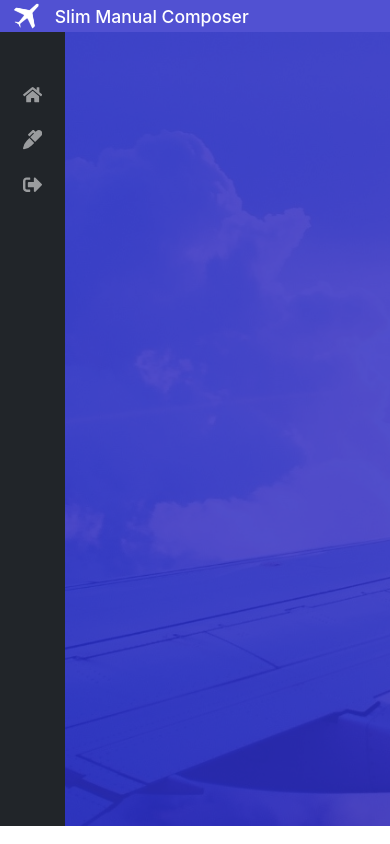
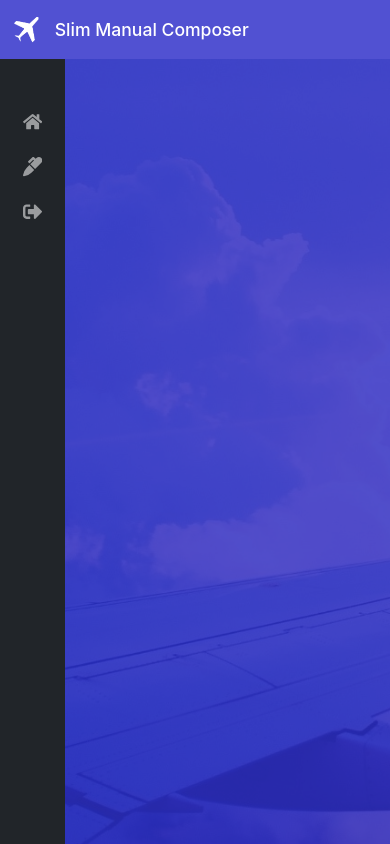
Before and after one commit to DevSlim001/API_EMBRAER, a React (Create React App) app in the folder frontend/: page /home in a window 390 px wide. Built offline with nearby package versions, Linux system fonts and the light colour scheme; sample sign-in values are in the browser's storage.

Commit message:
update menu

```diff
--- a/frontend/src/pages/Home/index.css
+++ b/frontend/src/pages/Home/index.css
@@ -1,12 +1,13 @@
 
 #header{
   background-color: var(--color-background);
+  height: 7vh;
 }
 
 #body{
     background: url(./../../images/aviaobackground.jpg) no-repeat bottom center scroll;
     width: 100vw;
-    height: 94vh;
+    height: 93vh;
     padding: 0;
     background-position: 30% 45%;
     background-size: cover;
@@ -43,6 +44,11 @@
     margin-top: 2.5rem;
 }
 #logout-nav{
+    margin: auto auto 1rem auto
+}
+
+.nav-link span{
+    margin-left: 1rem;
 }
 
 
@@ -60,5 +66,13 @@
     }
 
     #logout-nav{
+        margin: 0 auto auto auto
+    }
+
+}
+
+@media(max-width:768px){
+    .nav-link span{
+        margin-left: .3rem;
     }
 }
```
